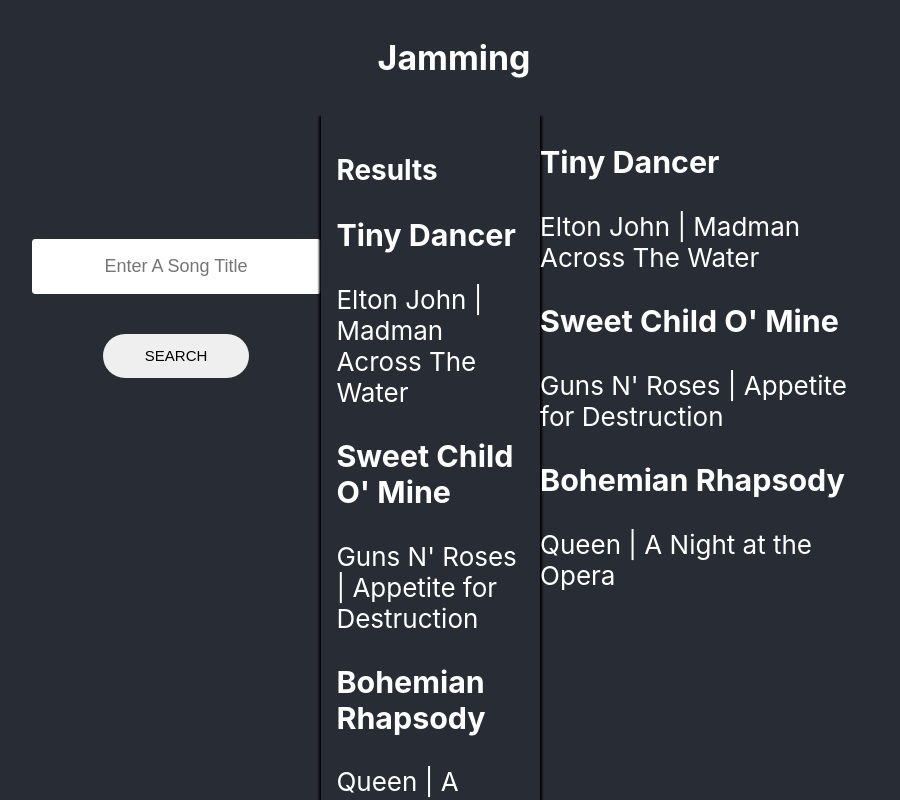
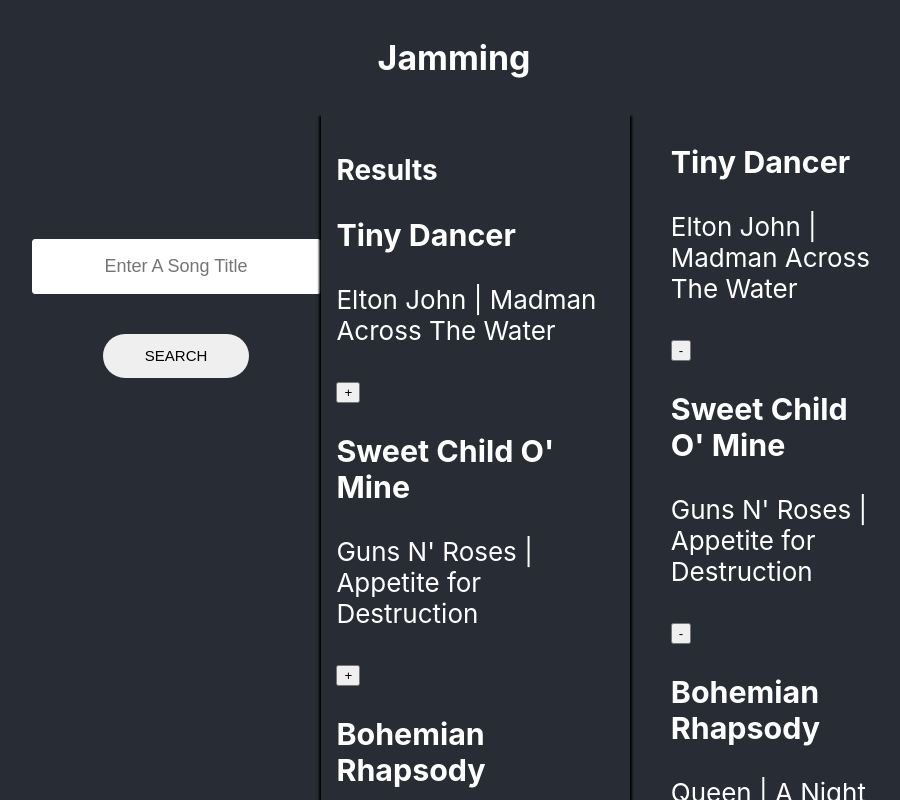
Before and after one commit to Wakodono/react-jamming, a React (Create React App) app in the folder jamming/: page / in a window 1280 px wide. Shown: the top 800 px of the page, without its empty margins (186-1086 px from the left). Built offline with nearby package versions, Linux system fonts and the light colour scheme.

Commit message:
Implement Playlists in the conponent tree

```diff
--- a/jamming/src/components/App/App.js
+++ b/jamming/src/components/App/App.js
@@ -6,6 +6,28 @@
 import './App.css';
 
 const App = () => {
+
+  const [playlistName, setPlaylistName] = useState("New Playlsit")
+  const [playlistTracks, setPlaylistTracks] = useState([
+    {
+      id: 1,
+      name: 'Tiny Dancer',
+      artist: 'Elton John',
+      album: 'Madman Across The Water',
+    },
+    {
+      id: 2,
+      name: `Sweet Child O' Mine`,
+      artist: `Guns N' Roses`,
+      album: 'Appetite for Destruction',
+    },
+    {
+      id: 3,
+      name: 'Bohemian Rhapsody',
+      artist: 'Queen',
+      album: 'A Night at the Opera',
+    },
+  ])
 
   const searchResults = [
     {
@@ -28,33 +50,21 @@
     },
   ]
 
-  // const search = (term) => {
-  //   // First establish our Spotify fetch in utils
-  //   // Spotify.search()
-  //   const tracks = [
-  //     {
-  //       id: 1,
-  //       name: 'Tiny Dancer',
-  //       artist: 'Elton John',
-  //       album: 'Madman Across The Water',
-  //     },
-  //     {
-  //       id: 2,
-  //       name: `Sweet Child O' Mine`,
-  //       artist: `Guns N' Roses`,
-  //       album: 'Appetite for Destruction',
-  //     },
-  //     {
-  //       id: 3,
-  //       name: 'Bohemian Rhapsody',
-  //       artist: 'Queen',
-  //       album: 'A Night at the Opera',
-  //     },
-  //   ]
+  const addTrack = useCallback(
+    track => {
+      if (playlistTracks.some(savedTrack => savedTrack.id === track.id))
+        return
 
-  //   setSearchResults(tracks)
-  //   setPlaylistTracks(tracks)
-  // }
+      setPlaylistTracks(prevTracks => [...prevTracks, track])
+    },
+    [playlistTracks]
+  )
+
+  const removeTrack = useCallback(track => {
+    setPlaylistTracks(prevTracks =>
+      prevTracks.filter(currentTrack => currentTrack.id !== track.id)
+    )
+  }, [])
 
   return (
     <div>
@@ -64,8 +74,11 @@
       <div className="App">
         <SearchBar />
         <div className='App-playlist'>
-          <SearchResults searchResults={searchResults} />
-          <Playlist playlistTracks={searchResults} />
+          <SearchResults searchResults={searchResults} onAdd={addTrack} />
+          <Playlist
+            playlistName={playlistName}
+            playlistTracks={playlistTracks}
+            onRemove={removeTrack} />
         </div>
       </div>
     </div>
--- /dev/null
+++ b/jamming/src/components/Playlist/Playlist.css
@@ -0,0 +1,8 @@
+.Playlist {
+  display: flex;
+  flex-direction: column;
+  align-items: center;
+  overflow-y: scroll;
+  width: 37%;
+  max-height: 950px;
+}
--- a/jamming/src/components/Playlist/Playlist.js
+++ b/jamming/src/components/Playlist/Playlist.js
@@ -1,5 +1,5 @@
 import React from 'react'
-
+import "./Playlist.css"
 import Tracklist from '../Tracklist/Tracklist'
 
 const Playlist = (props) => {
@@ -9,6 +9,8 @@
         <div className='Playlist'>
             <Tracklist
                 tracks={props.playlistTracks}
+                isRemoval={true}
+                onRemove={props.onRemove}
             />
         </div>
     )
--- a/jamming/src/components/SearchResults/SearchResults.js
+++ b/jamming/src/components/SearchResults/SearchResults.js
@@ -7,7 +7,7 @@
     return (
         <div className='SearchResults'>
             <h2>Results</h2>
-            <Tracklist tracks={props.searchResults} />
+            <Tracklist tracks={props.searchResults} onAdd={props.onAdd} />
         </div>
     )
 }
--- a/jamming/src/components/Track/Track.js
+++ b/jamming/src/components/Track/Track.js
@@ -1,7 +1,37 @@
-import React from 'react'
+import React, { useCallback } from 'react'
 
 const Track = (props) => {
     // console.log("Check for the props in TRACK", props)
+
+    const addTrack = useCallback(
+        event => {
+            props.onAdd(props.track)
+        },
+        [props.onAdd, props.track]
+    )
+
+    const removeTrack = useCallback(
+        event => {
+            props.onRemove(props.track)
+        },
+        [props.onRemove, props.track]
+    )
+
+    const renderAction = () => {
+        if (props.isRemoval) {
+            return (
+                <button className='Track-action' onClick={removeTrack}>
+                    -
+                </button>
+            )
+        }
+        return (
+            <button className='Track-action' onClick={addTrack}>
+                +
+            </button>
+        )
+    }
+
     return (
         <div className='Track'>
             <div className='Track-information'>
@@ -10,6 +40,7 @@
                     {props.track.artist} | {props.track.album}
                 </p>
             </div>
+            {renderAction()}
         </div>
     )
 }
--- a/jamming/src/components/Tracklist/Tracklist.js
+++ b/jamming/src/components/Tracklist/Tracklist.js
@@ -9,6 +9,9 @@
                     <Track
                         track={track}
                         key={track.id}
+                        onAdd={props.onAdd}
+                        isRemoval={props.isRemoval}
+                        onRemove={props.onRemove}
                     />
                 )
             })}
```
Also changed, not shown: jamming/src/components/Track/Track.css (added).
